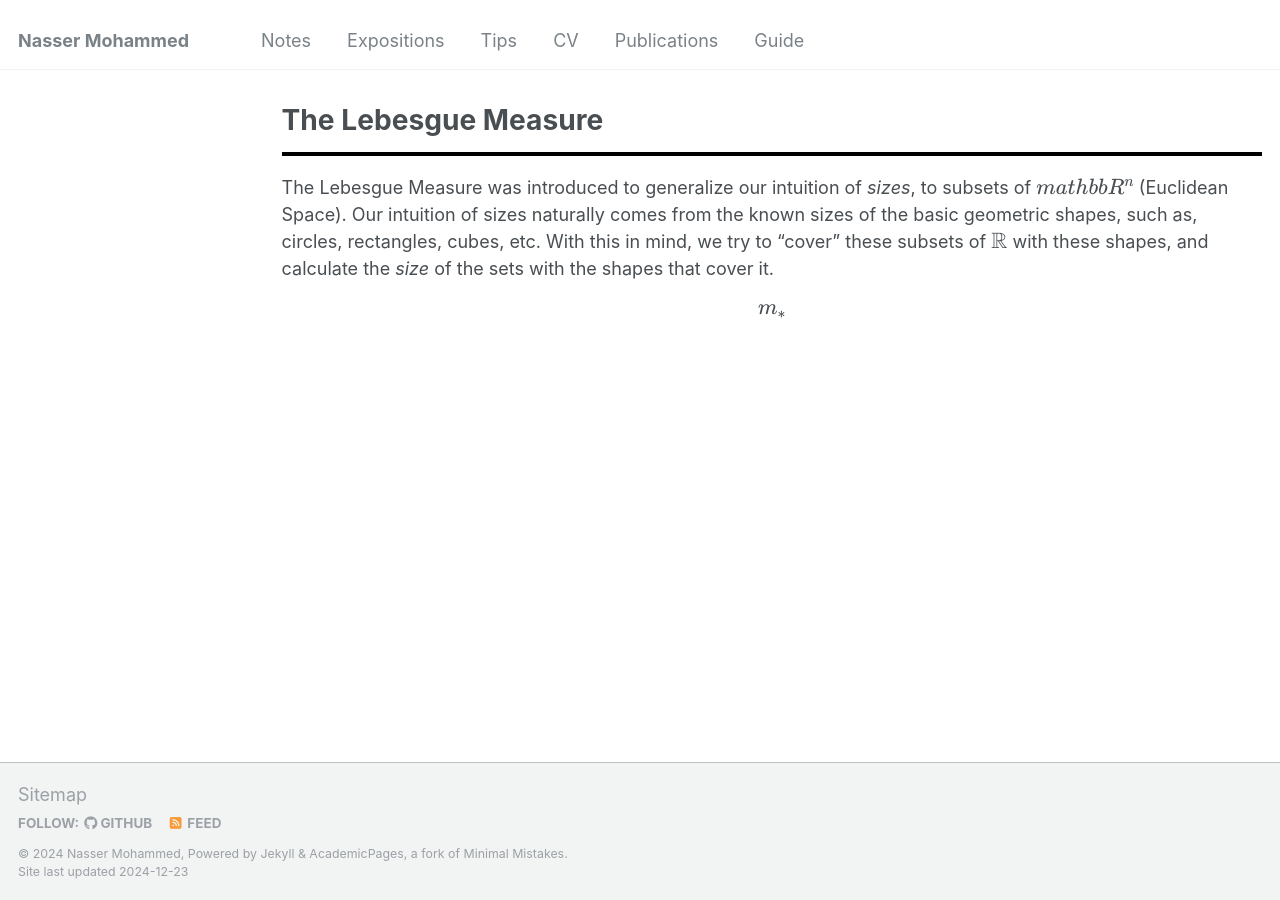
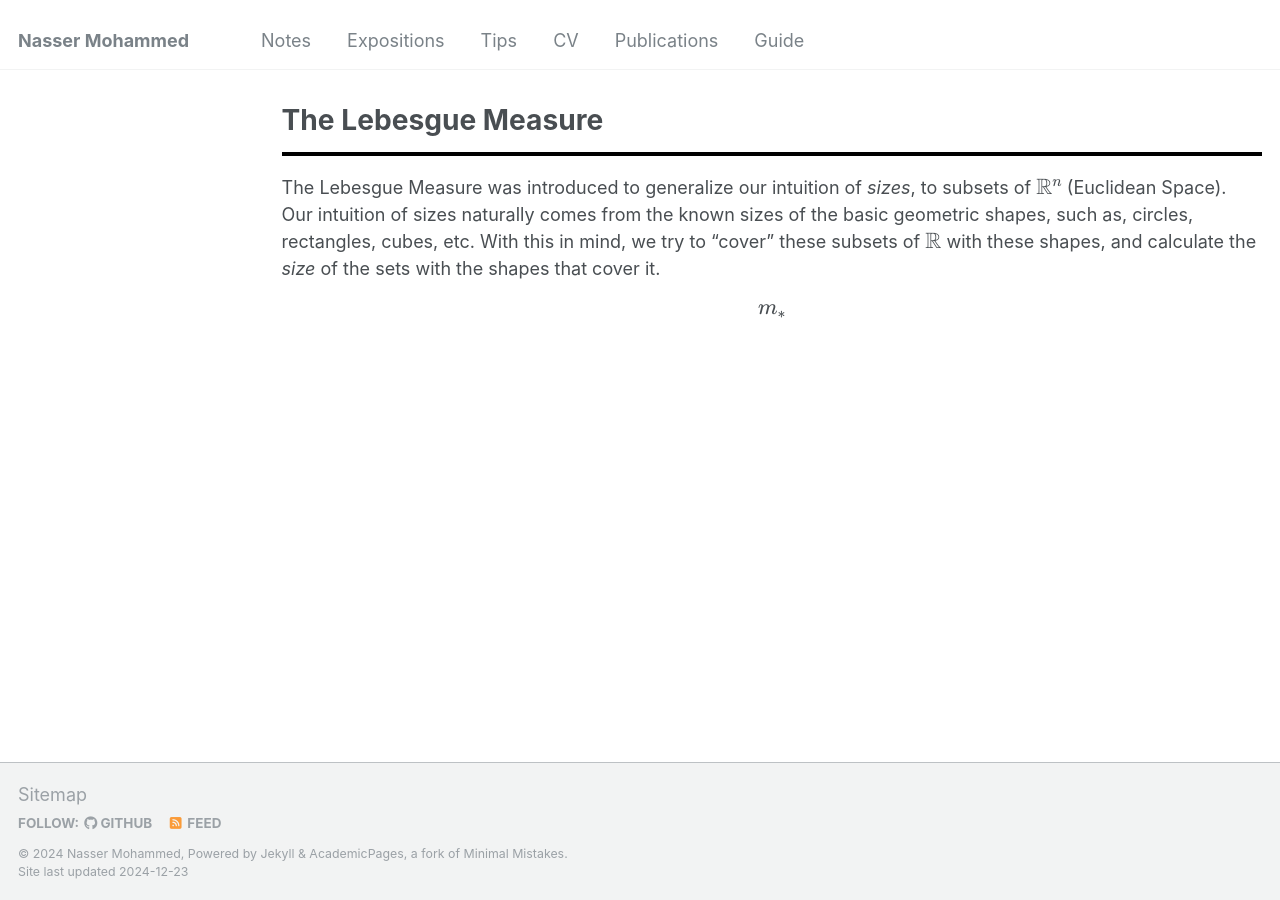
Before and after one commit to Nasser-Mohammed/Nasser-Mohammed.github.io, a Jekyll site: the page built from _pages/notes/analysis/lebesguemeas.md, in a window 1280 px wide. Built offline with Jekyll 4.4.1, drawn with Linux system fonts in a browser that asks for light colours.

Commit message:
Update lebesguemeas.md

```diff
--- a/_pages/notes/analysis/lebesguemeas.md
+++ b/_pages/notes/analysis/lebesguemeas.md
@@ -5,5 +5,5 @@ permalink: /notes/analysis/lebmeasure/
 author_profile: false
 ---
 <hr style="border: 2px solid black;">
-The Lebesgue Measure was introduced to generalize our intuition of *sizes*, to subsets of \\(mathbb{R}^n\\) (Euclidean Space). Our intuition of sizes naturally comes from the known sizes of the basic geometric shapes, such as, circles, rectangles, cubes, etc. With this in mind, we try to "cover" these subsets of \\(\mathbb{R}\\) with these shapes, and calculate the *size* of the sets with the shapes that cover it.
+The Lebesgue Measure was introduced to generalize our intuition of *sizes*, to subsets of \\(\mathbb{R}^n\\) (Euclidean Space). Our intuition of sizes naturally comes from the known sizes of the basic geometric shapes, such as, circles, rectangles, cubes, etc. With this in mind, we try to "cover" these subsets of \\(\mathbb{R}\\) with these shapes, and calculate the *size* of the sets with the shapes that cover it.
 \\[m_*\\]
```
